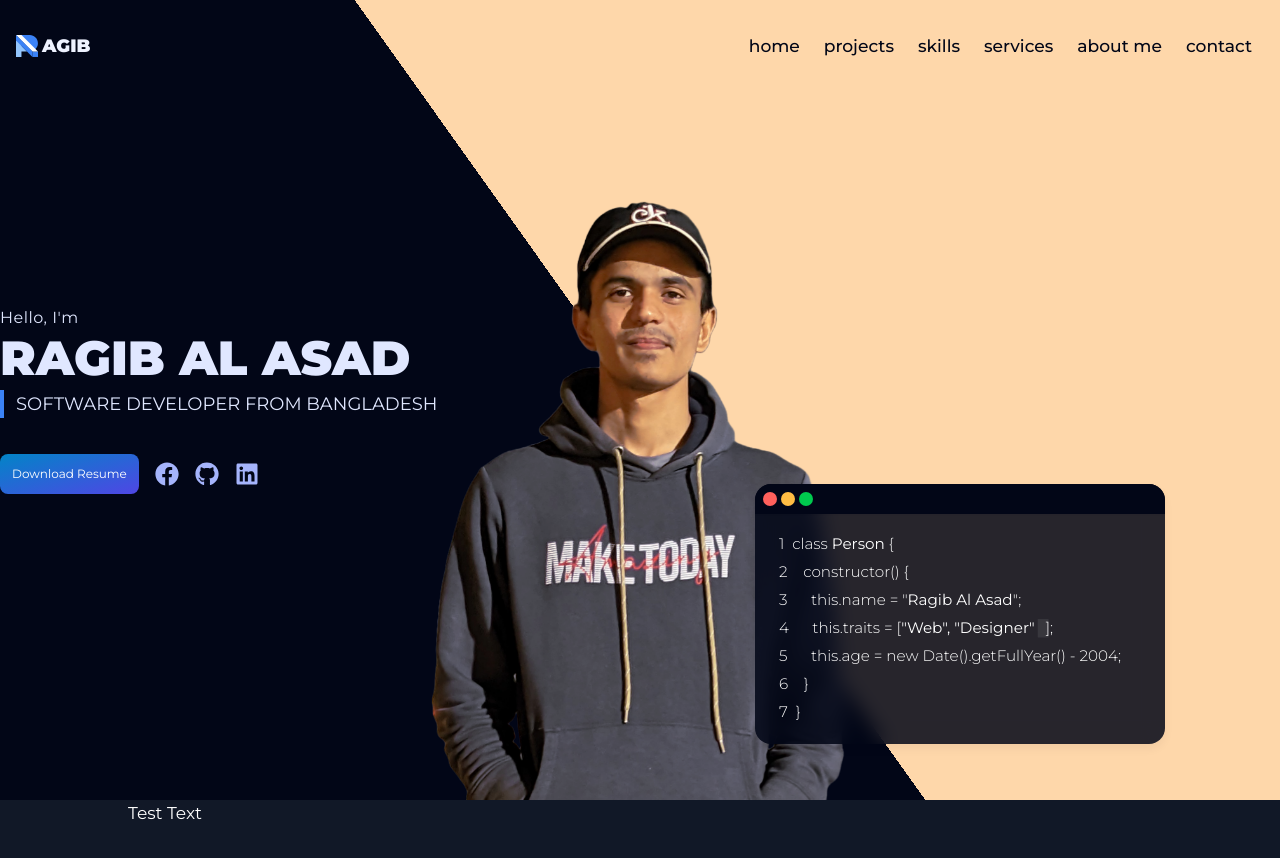
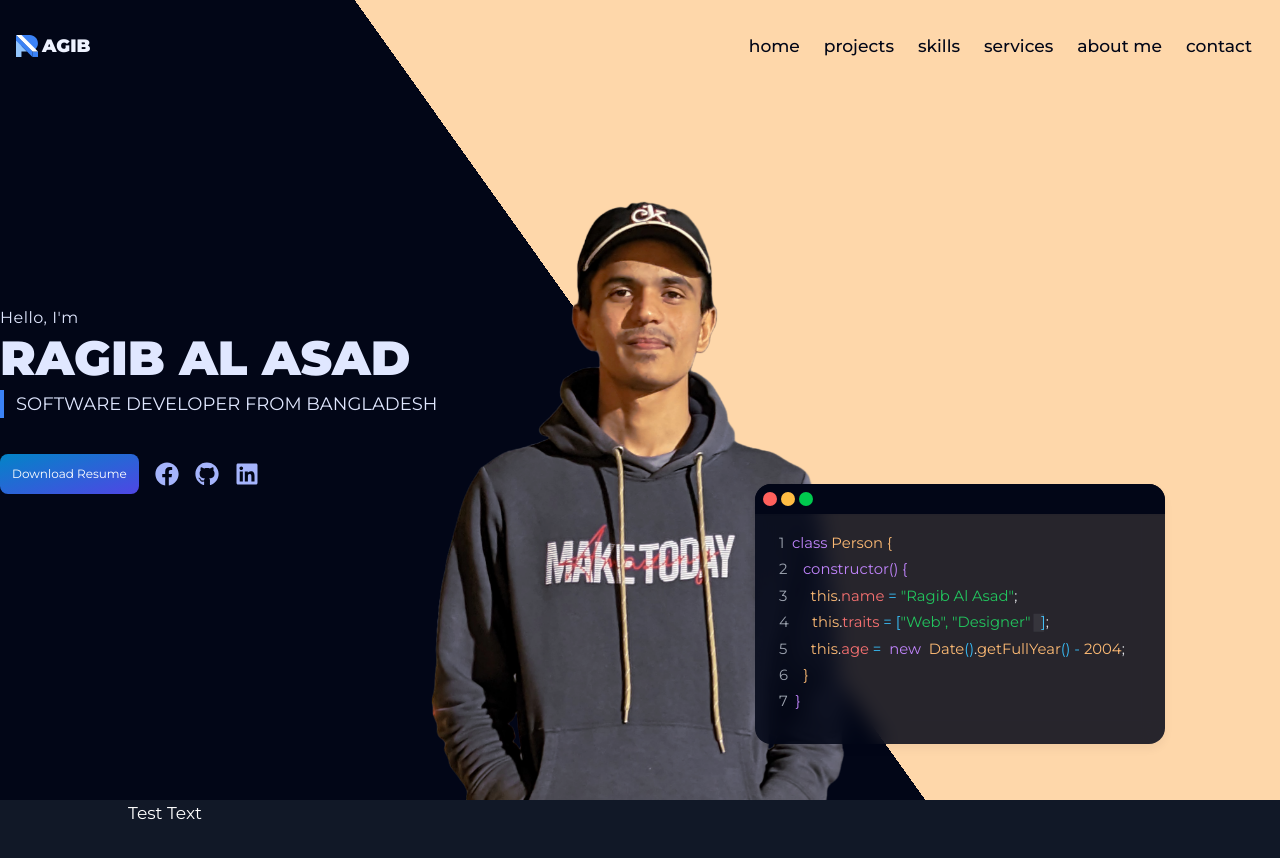
Before and after one commit to ragibalasad/ragib-portfolio, a Next.js app: page / in a window 1280 px wide. Shown: the top 858 px of the page. Built offline with nearby package versions, Linux system fonts and the light colour scheme.

Commit message:
Separate TerminalWindow component + Add colors

```diff
--- a/components/Header/Header.jsx
+++ b/components/Header/Header.jsx
@@ -2,10 +2,11 @@
 import { images } from "../../constants";
 import Image from "next/image";
 import { React, useRef } from "react";
-import { useTypewriter, Cursor } from "react-simple-typewriter";
+import { useTypewriter } from "react-simple-typewriter";
 import { useScroll, useTransform, motion } from "framer-motion";
 import { useMediaQuery } from "react-responsive";
 import { FaFacebook, FaGithub, FaLinkedin } from "react-icons/fa";
+import TerminalWindow from "./TerminalWindow";
 
 const Header = () => {
   const [text] = useTypewriter({
@@ -85,38 +86,11 @@ const Header = () => {
           className="terminal w-1/2 flex justify-center items-end pb-10 my-4 z-10"
         >
           <motion.div
-            className="terminal-win"
             initial={{ opacity: 0, x: 100 }}
             animate={{ opacity: 1, x: 0 }}
             transition={{ duration: 0.5 }}
           >
-            <div className="terminal-head flex shadow-sm p-2 gap-1">
-              <div className="close"></div>
-              <div className="minimize"></div>
-              <div className="maximize"></div>
-            </div>
-            <div className="terminal-body px-6 my-4 text-base">
-              <pre>
-                {`1  class `}
-                <b>Person</b>
-                {` {`}
-              </pre>
-              <pre>{`2    constructor() {`}</pre>
-              <pre>
-                {`3      this.name = "`}
-                <b>Ragib Al Asad</b>
-                {`";`}
-              </pre>
-              <pre>
-                {`4      this.traits = [`}
-                <span className="font-normal">{text}</span>
-                <Cursor cursorStyle="█" />
-                {`];`}
-              </pre>
-              <pre>{`5      this.age = new Date().getFullYear() - 2004;`}</pre>
-              <pre>{`6    }`}</pre>
-              <pre>{`7  }`}</pre>
-            </div>
+            <TerminalWindow text={text}></TerminalWindow>
           </motion.div>
         </motion.div>
       </div>
--- /dev/null
+++ b/components/Header/TerminalWindow.jsx
@@ -0,0 +1,67 @@
+"use client";
+
+import { Cursor } from "react-simple-typewriter";
+
+const TerminalWindow = ({ text }) => {
+  return (
+    <div className="terminal-win">
+      <div className="terminal-head flex shadow-sm p-2 gap-1">
+        <div className="close"></div>
+        <div className="minimize"></div>
+        <div className="maximize"></div>
+      </div>
+      <div className="terminal-body px-6 my-4 text-sm text-gray-200">
+        <pre className="text-purple-400">
+          <span className="text-gray-400">{`1`}</span>
+          {`  class `}
+          <span className="text-orange-300">Person</span>
+          <span className="text-orange-300">{` {`}</span>
+        </pre>
+        <pre className="text-purple-400">
+          <span className="text-gray-400">{`2`}</span>
+          {`    constructor() {`}
+        </pre>
+        <pre>
+          <span className="text-gray-400">{`3`}</span>
+          <span className="text-orange-300">{`      this`}</span>.
+          <span className="text-red-400">{`name`}</span>
+          <span className="text-sky-400">{` = `}</span>
+          <span className="text-green-500">{`"`}</span>
+          <span className="text-green-500">Ragib Al Asad</span>
+          <span className="text-green-500">{`"`}</span>;
+        </pre>
+        <pre>
+          <span className="text-gray-400">{`4`}</span>
+          <span className="text-orange-300">{`      this`}</span>.
+          <span className="text-red-400">{`traits`}</span>
+          <span className="text-sky-400">{` = [`}</span>
+          <span className="text-green-500">{text}</span>
+          <Cursor cursorStyle="█" />
+          <span className="text-sky-400">{`]`}</span>;
+        </pre>
+        <pre>
+          <span className="text-gray-400">{`5`}</span>
+          <span className="text-orange-300">{`      this`}</span>.
+          <span className="text-red-400">{`age`}</span>
+          <span className="text-sky-400">{` = `}</span>
+          <span className="text-purple-400">{` new `}</span>
+          <span className="text-orange-300">{` Date`}</span>
+          <span className="text-sky-400">{`()`}</span>.
+          <span className="text-orange-300">{`getFullYear`}</span>
+          <span className="text-sky-400">{`() - `}</span>
+          <span className="text-orange-300">{`2004`}</span>;
+        </pre>
+        <pre>
+          <span className="text-gray-400">{`6`}</span>
+          <span className="text-orange-300">{`    }`}</span>
+        </pre>
+        <pre>
+          <span className="text-gray-400">{`7`}</span>
+          <span className="text-purple-400">{`  }`}</span>
+        </pre>
+      </div>
+    </div>
+  );
+};
+
+export default TerminalWindow;
--- a/src/app/app.css
+++ b/src/app/app.css
@@ -1,11 +1,6 @@
 :root {
   --slate-950: #020617;
   --orange-200: #fed7aa;
-  --main-color-1: #008cff;
-  --code-color-1: #e06c75;
-  --code-color-2: #e5c07b;
-  --code-color-3: #98c379;
-  --code-color-4: #61afef;
 }
 
 @media (prefers-color-scheme: dark) {
@@ -158,30 +153,11 @@ textarea {
   background: #00ca4e;
 }
 
-.terminal-body {
-  line-height: 2.5rem;
-}
-
 .terminal-body pre {
-  font-size: 0.95rem;
+  font-size: 0.925rem /* 14px */;
+  line-height: 1.4rem /* 20px */;
   font-family: "Montserrat", sans-serif;
-  font-weight: 300;
   padding: 2px 0;
-}
-
-.code-color-1 {
-  color: var(--code-color-1);
-}
-
-.code-color-2 {
-  color: var(--code-color-2);
-}
-
-.code-color-3 {
-  color: var(--code-color-3);
-}
-.code-color-4 {
-  color: var(--code-color-4);
 }
 
 .space {
```
